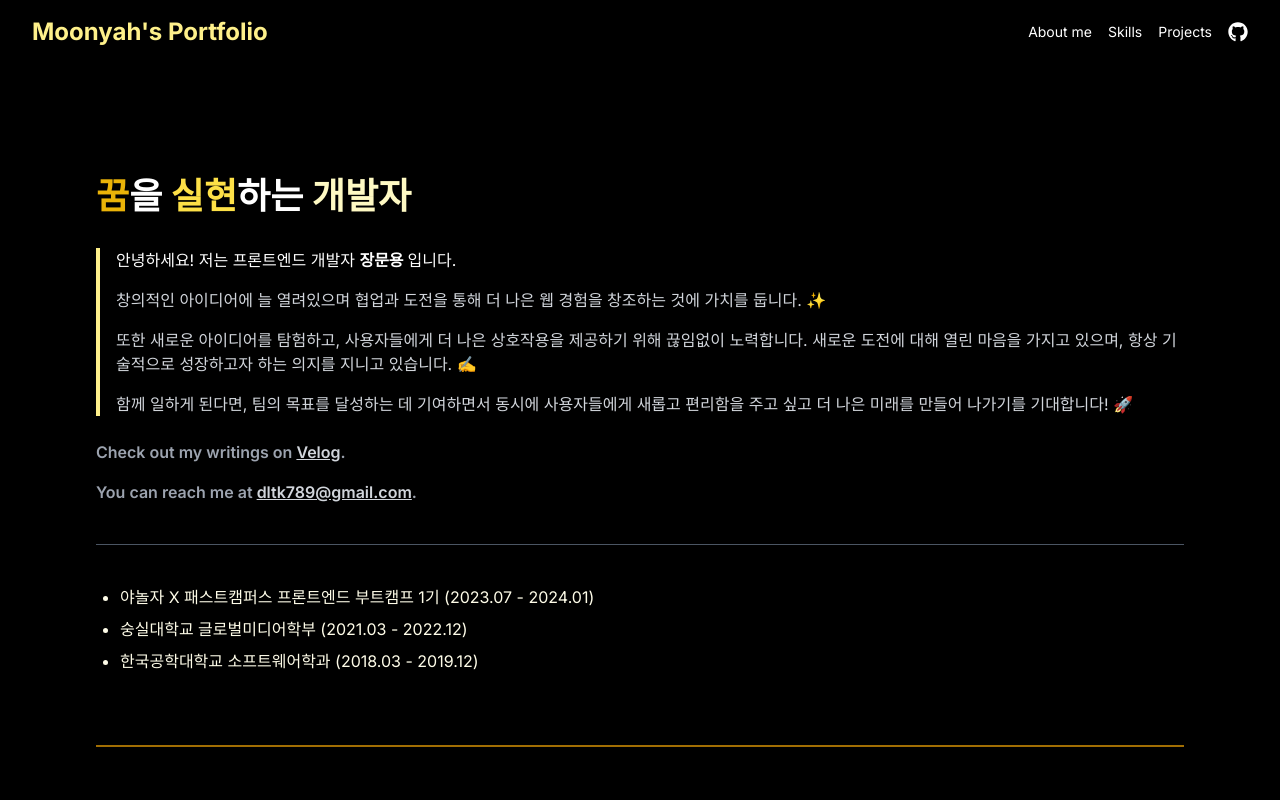
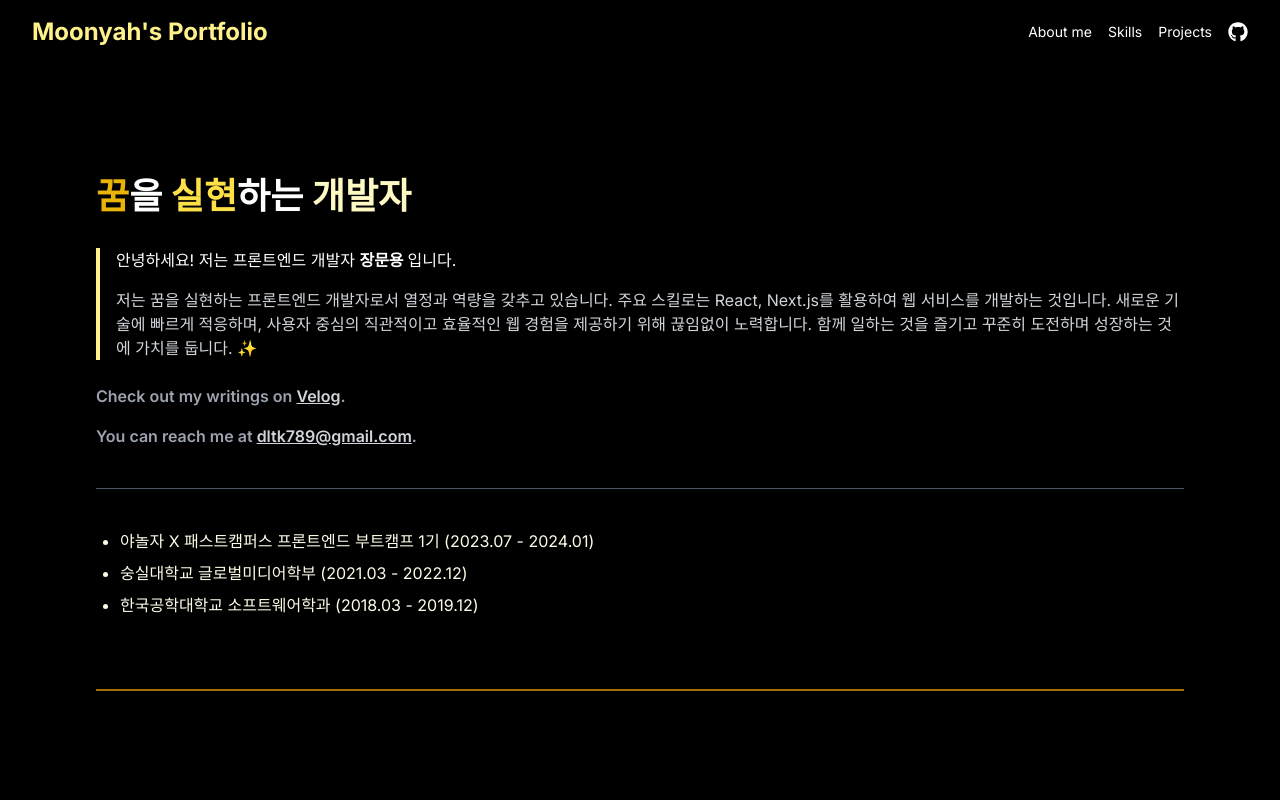
Before and after one commit to moonyah/moonyah-portfolio, a Next.js app: page / in a window 1280 px wide. Shown: the top 800 px of the page. Built offline with nearby package versions, Linux system fonts and the light colour scheme.

Commit message:
Fix: readme.md

```diff
--- a/src/components/AboutMe.tsx
+++ b/src/components/AboutMe.tsx
@@ -22,19 +22,12 @@ const AboutMe: React.FC = () => {
             입니다.
           </p>
           <p>
-            창의적인 아이디어에 늘 열려있으며 협업과 도전을 통해 더 나은 웹
-            경험을 창조하는 것에 가치를 둡니다. ✨
-          </p>
-          <p>
-            또한 새로운 아이디어를 탐험하고, 사용자들에게 더 나은 상호작용을
-            제공하기 위해 끊임없이 노력합니다. 새로운 도전에 대해 열린 마음을
-            가지고 있으며, 항상 기술적으로 성장하고자 하는 의지를 지니고
-            있습니다. ✍️
-          </p>
-          <p>
-            함께 일하게 된다면, 팀의 목표를 달성하는 데 기여하면서 동시에
-            사용자들에게 새롭고 편리함을 주고 싶고 더 나은 미래를 만들어
-            나가기를 기대합니다! 🚀
+            저는 꿈을 실현하는 프론트엔드 개발자로서 열정과 역량을 갖추고
+            있습니다. 주요 스킬로는 React, Next.js를 활용하여 웹 서비스를
+            개발하는 것입니다. 새로운 기술에 빠르게 적응하며, 사용자 중심의
+            직관적이고 효율적인 웹 경험을 제공하기 위해 끊임없이 노력합니다.
+            함께 일하는 것을 즐기고 꾸준히 도전하며 성장하는 것에 가치를 둡니다.
+            ✨
           </p>
         </div>
 
```
